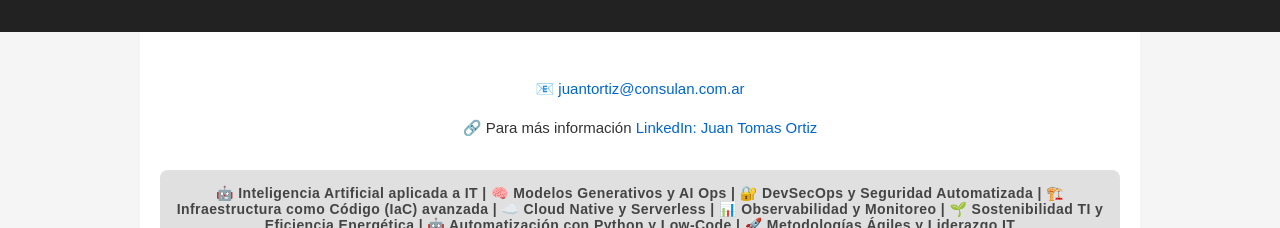
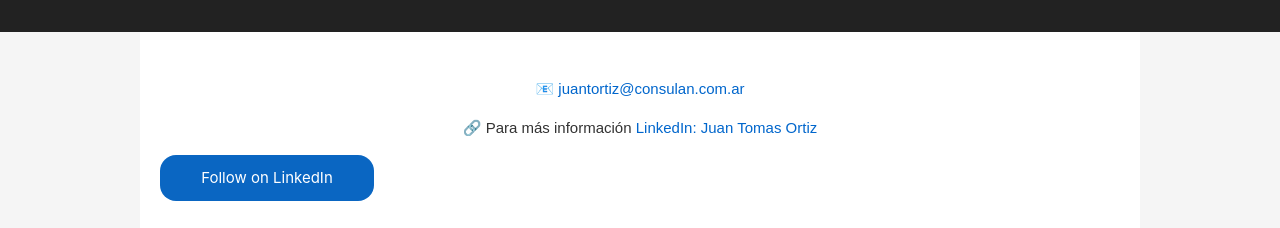
Before and after one commit to consulan/cvpublic, a plain HTML site: page index.html in a window 1280 px wide. Shown: the part 120-348 px from the top of the page. Drawn offline with Linux system fonts and the light colour scheme.

Commit message:
main modify minus added completly v1.3

```diff
--- a/index.html
+++ b/index.html
@@ -103,6 +103,21 @@
       margin: 4px 6px;
       display: inline-block;
     }
+    .libutton {
+          display: flex;
+          flex-direction: column;
+          justify-content: center;
+          padding: 7px;
+          text-align: center;
+          outline: none;
+          text-decoration: none !important;
+          color: #ffffff !important;
+          width: 200px;
+          height: 32px;
+          border-radius: 16px;
+          background-color: #0A66C2;
+          font-family: "SF Pro Text", Helvetica, sans-serif;
+        }
   </style>
 </head>
 <body>
@@ -118,6 +133,7 @@
   <div class="contact">
     <p>📧 <a href="mailto:juantortiz@consulan.com.ar">juantortiz@consulan.com.ar</a></p>
     <p>🔗 Para más información <a href="http://bit.ly/jto-lnk" target="_blank">LinkedIn: Juan Tomas Ortiz</a></p>
+    <p><a class="libutton" href="https://www.linkedin.com/comm/mynetwork/discovery-see-all?usecase=PEOPLE_FOLLOWS&followMember=juanortiz1974" target="_blank">Follow on LinkedIn</a></p>
   </div>
 
   <section class="tags-section" aria-label="Tags profesionales y áreas de especialización" style="text-align:center; margin-bottom:40px; font-weight:600; font-size:14px;">
```
